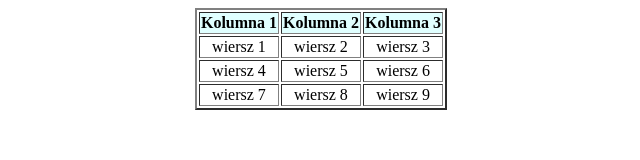
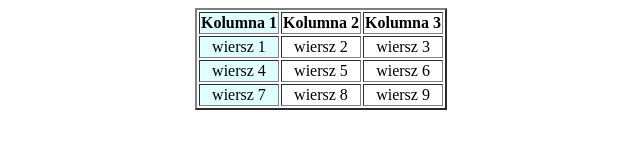
Before and after one commit to dimabelyj/zadanieHTML2, a plain HTML site: page index.html in a window 1280 px wide. Shown: the whole page, without its empty margins (319-959 px from the left). Drawn offline with Linux system fonts and the light colour scheme.

Commit message:
nie rozumiem!!!

```diff
--- a/index.html
+++ b/index.html
@@ -9,13 +9,12 @@
 <body>
     <table align="center" border="2">
         <colgroup>
-            <row span="3">
-            <row style="background-color:LightCyan">
+           <col span="1" style="background-color:LightCyan">
         </colgroup>
         <tr>
-            <th style="background-color:LightCyan">Kolumna 1</th>
-            <th style="background-color:LightCyan">Kolumna 2</th>
-            <th style="background-color:LightCyan">Kolumna 3</th>
+            <th>Kolumna 1</th>
+            <th>Kolumna 2</th>
+            <th>Kolumna 3</th>
         </tr>
         <tr>
             <td style="text-align:center">wiersz 1</td>
```
